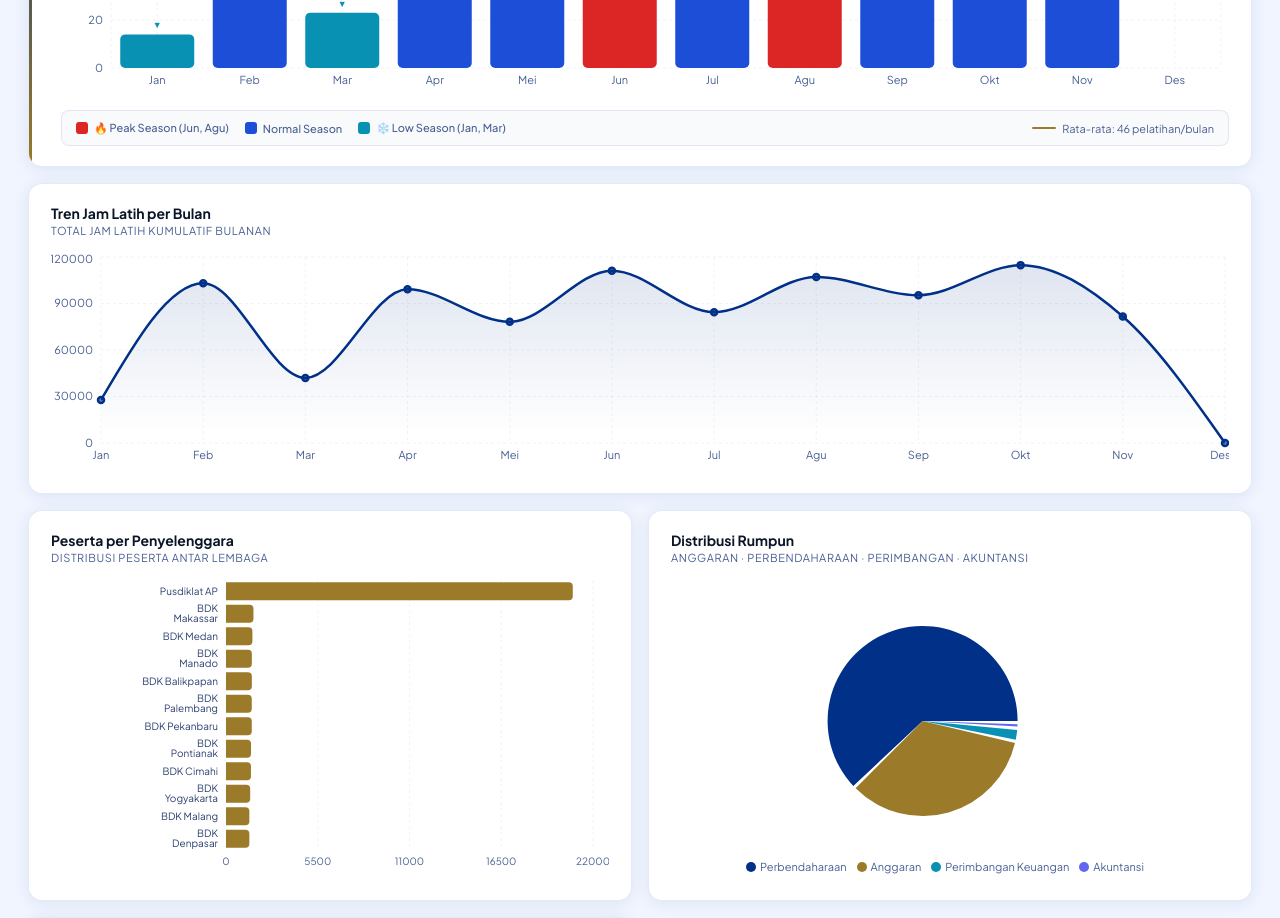
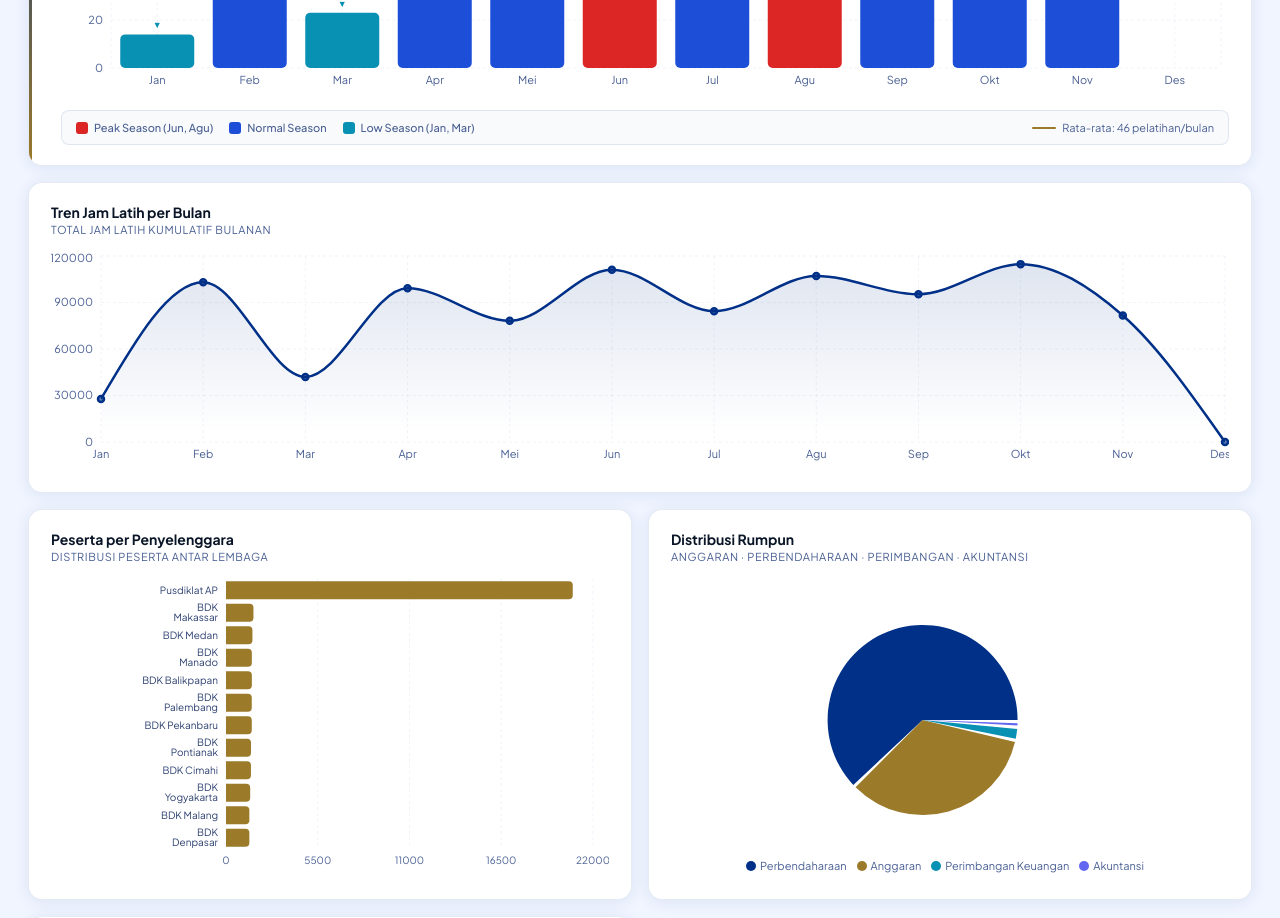
Before and after one commit to syifaapr00/TIM-AP-03, a React (Vite) app: page / in a window 1280 px wide. Shown: the part 1820-2738 px from the top of the page. Built offline with nearby package versions, Linux system fonts and the light colour scheme.

Commit message:
Update App.jsx

```diff
--- a/src/App.jsx
+++ b/src/App.jsx
@@ -170,7 +170,7 @@ function PeakSeasonChart({data,th}){
       </BarChart>
     </ResponsiveContainer>
     <div style={{display:'flex',gap:16,flexWrap:'wrap',marginTop:12,padding:'10px 14px',background:'rgba(0,48,135,0.025)',borderRadius:8,border:`1px solid ${th.border}`}}>
-      {[{c:th.peakColor,l:`🔥 Peak Season${peakM.length?` (${peakM.join(', ')})`:': -'}`},{c:th.normColor,l:'Normal Season'},{c:th.lowColor,l:`❄️ Low Season${lowM.length?` (${lowM.join(', ')})`:': -'}`}].map((item,i)=>(
+      {[{c:th.peakColor,l:` Peak Season${peakM.length?` (${peakM.join(', ')})`:': -'}`},{c:th.normColor,l:'Normal Season'},{c:th.lowColor,l:` Low Season${lowM.length?` (${lowM.join(', ')})`:': -'}`}].map((item,i)=>(
         <div key={i} style={{display:'flex',alignItems:'center',gap:6}}>
           <div style={{width:12,height:12,borderRadius:3,background:item.c,flexShrink:0}}/>
           <span style={{fontSize:11,color:th.textMuted,fontWeight:500}}>{item.l}</span>
```
